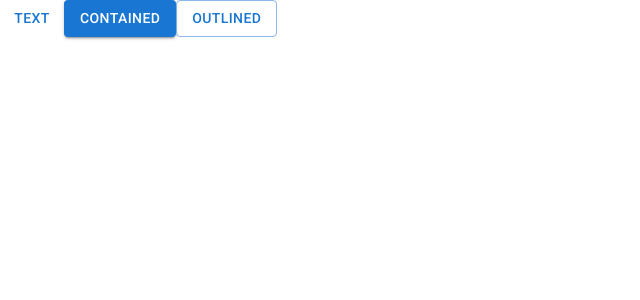
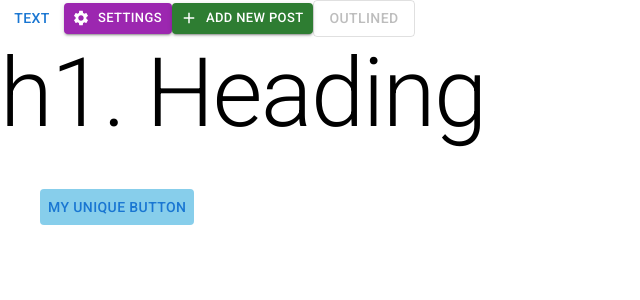
Before and after one commit to akashhsiv/mui, a React (Create React App) app in the folder mui/: page / in a window 1280 px wide. Shown: the top 300 px of the page, without its empty margins (0-640 px from the left). Built offline with nearby package versions, Linux system fonts and the light colour scheme.

Commit message:
frontend updated

```diff
--- a/mui/package.json
+++ b/mui/package.json
@@ -3,6 +3,8 @@
   "version": "0.1.0",
   "private": true,
   "dependencies": {
+    "@emotion/react": "^11.11.4",
+    "@emotion/styled": "^11.11.5",
     "@mui/icons-material": "^5.16.0",
     "@testing-library/jest-dom": "^5.17.0",
     "@testing-library/react": "^13.4.0",
--- a/mui/src/App.js
+++ b/mui/src/App.js
@@ -1,13 +1,52 @@
 import logo from './logo.svg';
 import './App.css';
-import {Button} from "@mui/material";
+import { Button,Typography} from "@mui/material";
+import { Add, Settings } from '@mui/icons-material';
 
 function App() {
   return (
     <div>
-      <Button variant="text">Text</Button>
-      <Button variant="contained">Contained</Button>
-      <Button variant="outlined">Outlined</Button>
+      <Button variant="text">
+        Text
+      </Button>
+
+      <Button startIcon={<Settings />}
+        variant="contained"
+        color="secondary"
+        size="small"
+      >
+        Settings
+      </Button>
+
+      <Button startIcon={<Add />}
+        variant="contained"
+        color="success"
+        size="small"
+      >
+        Add New Post
+      </Button>
+
+      <Button variant="outlined" disabled>
+        Outlined
+      </Button>
+    <Typography variant="h1" component="p">
+    h1. Heading
+  </Typography>
+  <Button varient="contained" sx={{
+    backgroundColor:"skyblue",
+    color:"888",
+    margin:5,
+   "&:hover":{
+    backgroundColor:"lightblue"
+   },
+   "&:disabled":{
+    backgroundColor:"grey",
+    color:"white"
+   }
+
+  }}>My Unique Button
+  </Button>
+
     </div>
   );
 }
```
Also changed, not shown: 1 other file (tests, documents, lock files or other folders).
